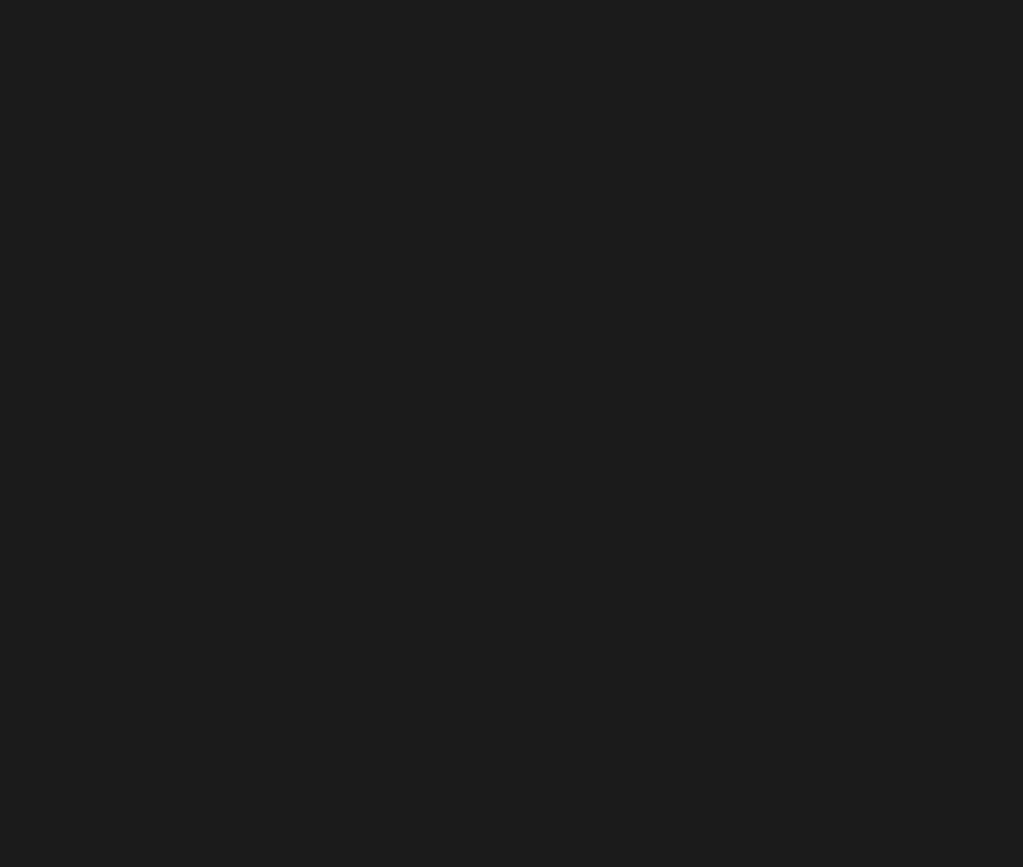
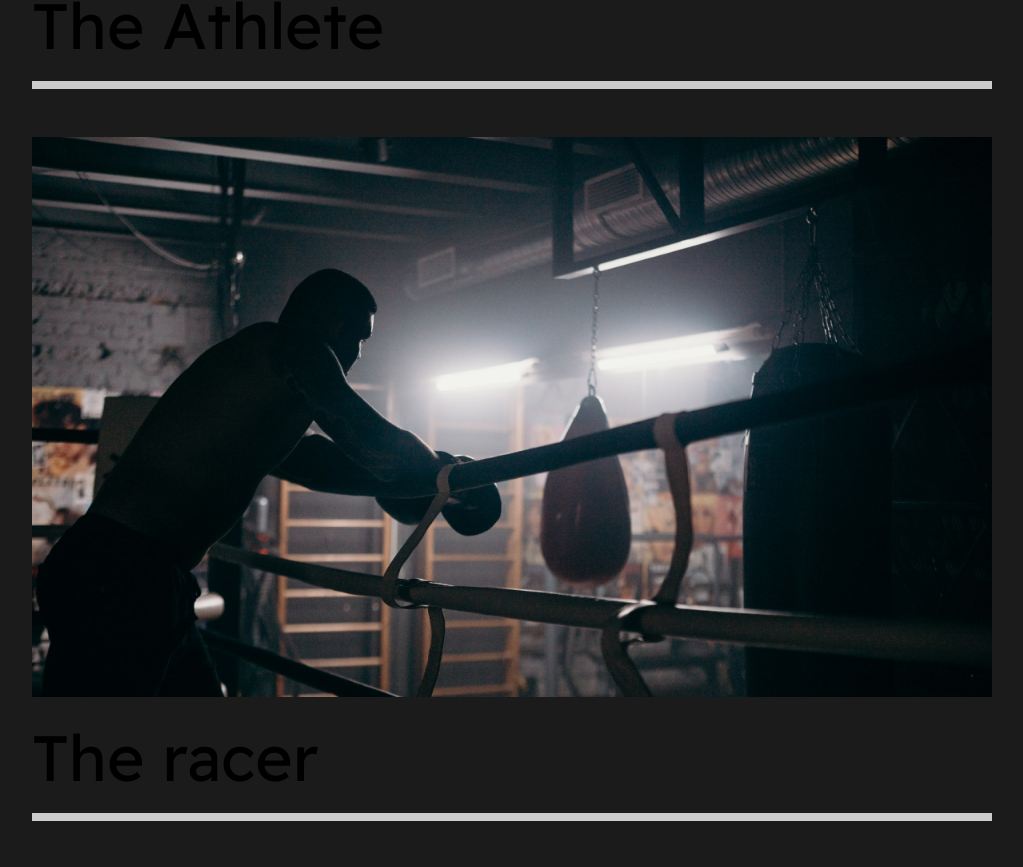
Before and after one commit to razvanr91/portfolio-app, a React (Create React App) app: page /experience in a window 1280 px wide. Shown: the part 191-1058 px from the top of the page, without its empty margins (128-1151 px from the left). Before the commit the page ends 800 px from the top, so only its background shows below. Built offline with nearby package versions, Linux system fonts and the light colour scheme.

Commit message:
Add movie details and link to the details

```diff
--- a/src/App.tsx
+++ b/src/App.tsx
@@ -6,6 +6,7 @@
 import AboutUs from "./pages/AboutUs";
 import ContactMe from "./pages/ContactMe";
 import Experience from "./pages/Experience";
+import MovieDetails from "./pages/MovieDetails";
 // Router
 import { Routes, Route } from "react-router-dom";
 
@@ -15,6 +16,7 @@
 			<GlobalStyle />
 			<Nav />
 			<Routes>
+				<Route path="/work/:id" element={<MovieDetails />} />
 				<Route path="/" element={<AboutUs />} />
 				<Route path="/experience" element={<Experience />} />
 				<Route path="/contact" element={<ContactMe />} />
--- /dev/null
+++ b/src/movieState.ts
@@ -0,0 +1,72 @@
+//Import Images
+import athlete from "./img/athlete-small.png";
+import goodtimes from "./img/goodtimes-small.png";
+import theracer from "./img/theracer-small.png";
+import athlete2 from "./img/athlete2.png";
+import goodtimes2 from "./img/good-times2.jpg";
+import theracer2 from "./img/the-racer2.jpg";
+
+export const MovieState = () => {
+	return [
+		{
+			title: "The Athlete",
+			mainImg: athlete,
+			secondaryImg: athlete2,
+			url: "/work/the-athlete",
+			awards: [
+				{
+					title: "Truly A masterpiece",
+					description: "“Lorem Ipsum is simply dummy text of the printing and typesetting industry.”",
+				},
+				{
+					title: "Fresh look on a brutal sport.",
+					description: "“Lorem Ipsum is simply dummy text of the printing and typesetting industry.”",
+				},
+				{
+					title: "It’s okay lmao.",
+					description: "“Lorem Ipsum is simply dummy text of the printing and typesetting industry.”",
+				},
+			],
+		},
+		{
+			title: "Good Times",
+			mainImg: goodtimes,
+			url: "/work/good-times",
+			secondaryImg: goodtimes2,
+			awards: [
+				{
+					title: "Truly A masterpiece",
+					description: "“Lorem Ipsum is simply dummy text of the printing and typesetting industry.”",
+				},
+				{
+					title: "Fresh look on a brutal sport.",
+					description: "“Lorem Ipsum is simply dummy text of the printing and typesetting industry.”",
+				},
+				{
+					title: "It’s okay lmao.",
+					description: "“Lorem Ipsum is simply dummy text of the printing and typesetting industry.”",
+				},
+			],
+		},
+		{
+			title: "The Racer",
+			mainImg: theracer,
+			url: "/work/the-racer",
+			secondaryImg: theracer2,
+			awards: [
+				{
+					title: "Truly A masterpiece",
+					description: "“Lorem Ipsum is simply dummy text of the printing and typesetting industry.”",
+				},
+				{
+					title: "Fresh look on a brutal sport.",
+					description: "“Lorem Ipsum is simply dummy text of the printing and typesetting industry.”",
+				},
+				{
+					title: "It’s okay lmao.",
+					description: "“Lorem Ipsum is simply dummy text of the printing and typesetting industry.”",
+				},
+			],
+		},
+	];
+};
--- a/src/pages/Experience.tsx
+++ b/src/pages/Experience.tsx
@@ -1,11 +1,61 @@
 import React from "react";
+import styled from "styled-components";
+import { Link } from "react-router-dom";
+// Images
+import athlete from "../img/athlete-small.png";
+import theracer from "../img/theracer-small.png";
+import goodtimes from "../img/goodtimes-small.png";
 
 const Experience = () => {
 	return (
-		<div>
-			<h1>Experience</h1>
-		</div>
+		<Work>
+			<Movie>
+				<h2>The Athlete</h2>
+				<div className="line"></div>
+				<Link to={"/work/the-athlete"}>
+					<img src={athlete} alt="athlete" />
+				</Link>
+
+				<Movie>
+					<h2>The racer</h2>
+					<div className="line"></div>
+					<Link to={"/work/the-racer"}>
+						<img src={theracer} alt="the racer" />
+					</Link>
+				</Movie>
+				<Movie>
+					<h2>Good Times</h2>
+					<div className="line"></div>
+					<Link to={"/work/good-times"}>
+						<img src={goodtimes} alt="good times" />
+					</Link>
+				</Movie>
+			</Movie>
+		</Work>
 	);
 };
 
+const Work = styled.div`
+	min-height: 100vh;
+	overflow: hidden;
+	padding: 5rem 10rem;
+	h2 {
+		padding: 1rem 0rem;
+	}
+`;
+
+const Movie = styled.div`
+	padding-bottom: 10rem;
+	.line {
+		height: 0.5rem;
+		background: #cccccc;
+		margin-bottom: 3rem;
+	}
+	img {
+		width: 100%;
+		height: 70vh;
+		object-fit: cover;
+	}
+`;
+
 export default Experience;
--- /dev/null
+++ b/src/pages/MovieDetails.tsx
@@ -0,0 +1,110 @@
+import React, { Fragment, useEffect, useState } from "react";
+import styled from "styled-components";
+import { useLocation } from "react-router";
+import { MovieState } from "../movieState";
+
+const MovieDetails = () => {
+	const location = useLocation();
+	const url = location.pathname;
+	const [movies, setMovies] = useState(MovieState);
+	const [movie, setMovie] = useState(movies[0]);
+
+	useEffect(() => {
+		const currentMovie = movies.filter((movie) => movie.url === url);
+		setMovie(currentMovie[0]);
+	}, [movies, url]);
+
+	console.log(movie);
+
+	return (
+		<Fragment>
+			{movie && (
+				<Details>
+					<Headline>
+						<h2>{movie.title!}</h2>
+						<img src={movie.mainImg} alt="movie" />
+					</Headline>
+					<Awards>
+						{movie.awards.map((award) => (
+							<Award key={award.title} title={award.title} description={award.description} />
+						))}
+					</Awards>
+					<ImageDisplay>
+						<img src={movie.secondaryImg} alt={movie.title} />
+					</ImageDisplay>
+				</Details>
+			)}
+		</Fragment>
+	);
+};
+
+const Details = styled.div`
+	color: white;
+`;
+
+const Headline = styled.div`
+	min-height: 90vh;
+	padding-top: 20vh;
+	position: relative;
+	h2 {
+		position: absolute;
+		top: 10%;
+		left: 50%;
+		transform: translate(-50%, -10%);
+	}
+	img {
+		width: 100%;
+		height: 100vh;
+		object-fit: cover;
+	}
+`;
+
+const Awards = styled.div`
+	min-height: 80vh;
+	display: flex;
+	margin: 5rem 10rem;
+	align-items: center;
+	justify-content: space-around;
+`;
+
+const AwardStyle = styled.div`
+	padding: 5rem;
+	h3 {
+		font-size: 2rem;
+	}
+	.line {
+		width: 100%;
+		background: #23d997;
+		height: 0.5rem;
+		margin: 1rem 0rem;
+	}
+	p {
+		padding: 2rem 0rem;
+	}
+`;
+
+const ImageDisplay = styled.div`
+	min-height: 50vh;
+	img {
+		width: 100%;
+		height: 100vh;
+		object-fit: cover;
+	}
+`;
+
+interface Props {
+	title: string;
+	description: string;
+}
+
+const Award = ({ title, description }: Props) => {
+	return (
+		<AwardStyle>
+			<h3>{title}</h3>
+			<div className="line"></div>
+			<p>{description}</p>
+		</AwardStyle>
+	);
+};
+
+export default MovieDetails;
```
